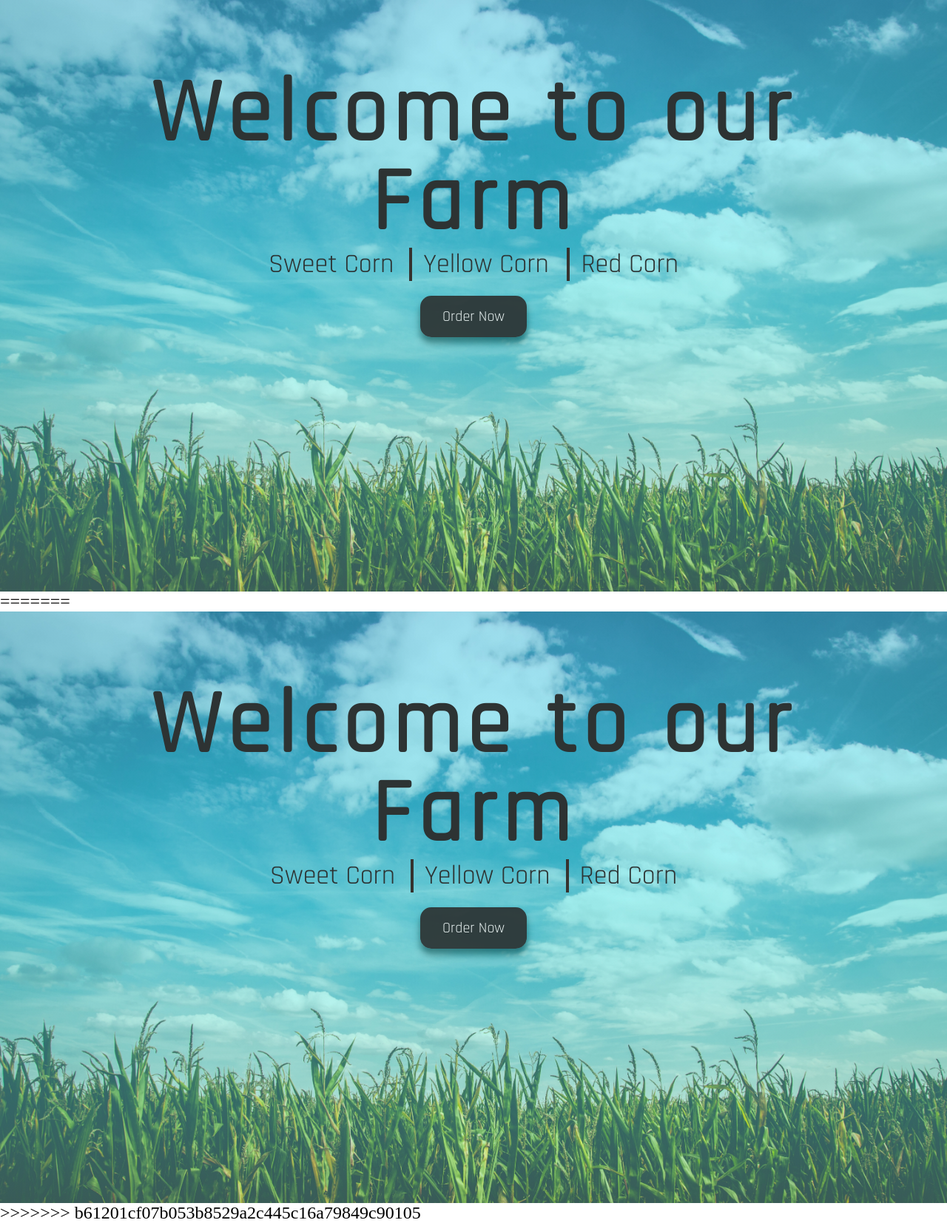
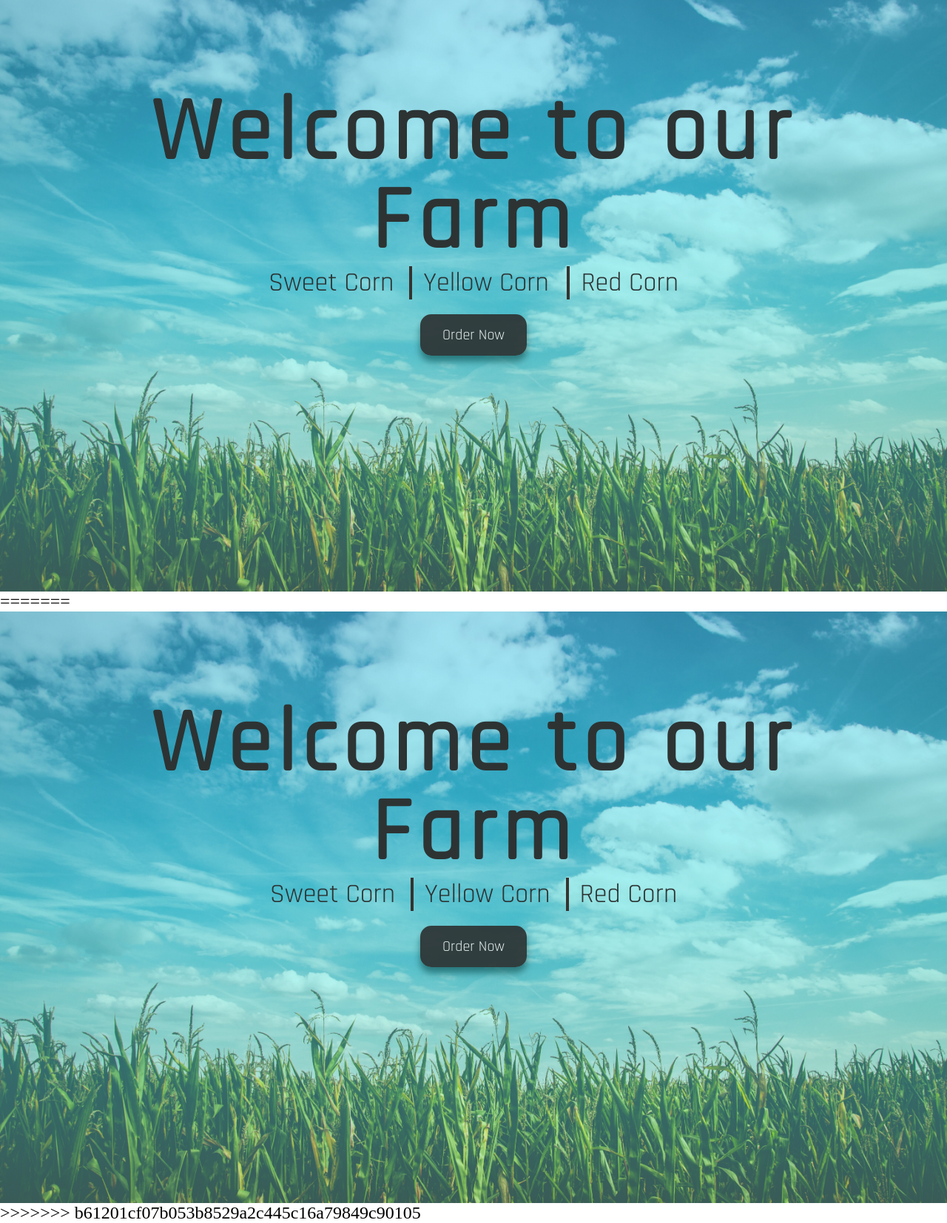
Before and after one commit to Miracle5222/Miracle5222.github.io, a PHP site: page / in a window 1280 px wide. Shown: the whole page at 74% size. Run offline with PHP 8.4, Linux system fonts and the light colour scheme.

Commit message:
fourth commit

```diff
--- a/css/main.css
+++ b/css/main.css
@@ -91,6 +91,9 @@ html{
     .list span:not(:nth-of-type(1)){
         border-left: solid rgb(54, 51, 47) 4px;
     }
+    .landing{
+        margin: -350px 50px 0 50px;
+    }
 
 
  }
@@ -109,6 +112,7 @@ html{
     }
 
 
+
 }
 
 @media screen and (max-width:767px){
--- a/css/style.css
+++ b/css/style.css
@@ -66,8 +66,27 @@ html {
   padding: 0 15px; }
 
 @media screen and (min-width: 480px) {
+
   .list span:not(:nth-of-type(1)) {
-    border-left: solid #36332f 4px; } }
+
+    border-left: solid #36332f 4px;
+
+
+  }
+  .landing{
+    align-self: flex-start;
+    margin: 120px 50px 0 50px;
+  }
+
+  .container {
+    height: 100vh;
+    background-image: linear-gradient(to bottom, rgba(7, 188, 243, 0.356), rgba(13, 232, 240, 0.356), rgba(7, 231, 164, 0.151)), url(../Images/1.jpg);
+    background-size: cover;
+    background-position: bottom;
+    background-repeat: no-repeat;
+    position: relative; }
+
+}
 
 @media screen and (max-width: 480px) {
   html {
```
